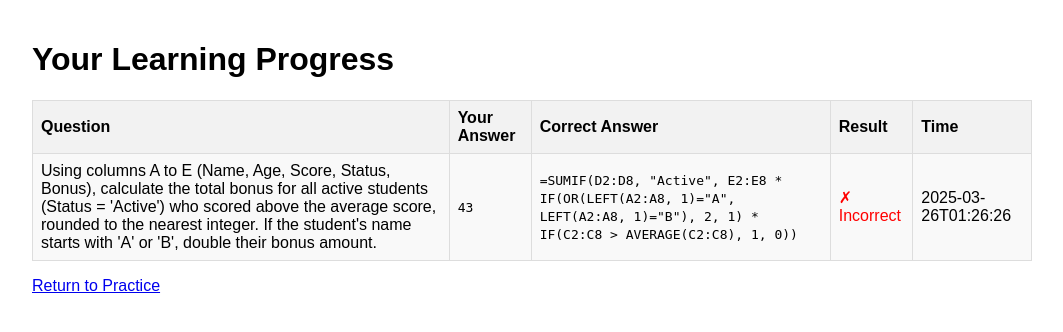
After one commit to Krishong233/deepseek-r1_web_interface, a Flask app: page /spreadsheet-progress in a window 1280 px wide. The commit adds this page. Shown: the top 332 px of the page, without its empty margins (108-1171 px from the left). Run offline with Flask 3, Linux system fonts and the light colour scheme; data comes from the database, SQL or seed files in the repository; both versions use the stored data as it was after the commit.

Commit message:
Add files via upload

````diff
--- a/deepseek_r1_v2/app.py
+++ b/deepseek_r1_v2/app.py
@@ -8,7 +8,14 @@ import random
 import redis
 import re
 import time
+import pandas as pd
+import sqlite3
+import datetime
+import requests
+
+# Initialize Redis for rate limiting and IP blocking
 redis_client = redis.Redis(host='localhost', port=6379, db=0)
+
 # Set up logging
 logging.basicConfig(level=logging.INFO)
 logger = logging.getLogger(__name__)
@@ -27,7 +34,28 @@ client = openai.OpenAI(
     base_url="https://api.deepseek.com/v1"
 )
 
-# Define questions and answers (moved from client-side)
+# Database setup for spreadsheet quiz
+DATABASE = 'quiz_progress.db'
+
+def init_db():
+    conn = sqlite3.connect(DATABASE)
+    c = conn.cursor()
+    c.execute('''
+        CREATE TABLE IF NOT EXISTS quiz_results (
+            id INTEGER PRIMARY KEY AUTOINCREMENT,
+            question TEXT,
+            user_answer TEXT,
+            correct_answer TEXT,
+            correct_flag INTEGER,
+            timestamp TEXT
+        )
+    ''')
+    conn.commit()
+    conn.close()
+
+init_db()
+
+# Define questions and answers for authentication
 questions = [
     {"q": "我的 classno 是什麼？", "a": "23"},
     {"q": "我的中文全名是什麼？", "a": "洪麒翔"},
@@ -47,6 +75,7 @@ def login_required(f):
 def index():
     return render_template("index.html")
 
+# --------------------- Authentication Routes ---------------------
 @app.route("/get_question", methods=["GET"])
 def get_question():
     if session.get("blocked"):
@@ -82,7 +111,7 @@ def validate_answer():
 
 @app.route("/blocked_ips", methods=["GET"])
 def get_blocked_ips():
-    blocked_keys = redis_client.keys("blocked:*")  # 找所有 "blocked:IP" 鍵
+    blocked_keys = redis_client.keys("blocked:*")
     blocked_ips = [key.decode().split(":")[1] for key in blocked_keys]
     return jsonify({"blocked_ips": blocked_ips})
 
@@ -90,8 +119,8 @@ def get_blocked_ips():
 def unblock_ip(ip):
     block_key = f"blocked:{ip}"
     attempts_key = f"attempts:{ip}"
-    redis_client.delete(block_key)  # 刪除封鎖標記
-    redis_client.delete(attempts_key)  # 刪除嘗試次數
+    redis_client.delete(block_key)
+    redis_client.delete(attempts_key)
     return jsonify({"success": True, "message": f"IP {ip} 已解鎖"})
 
 @app.route("/unblock_all", methods=["POST"])
@@ -101,7 +130,7 @@ def unblock_all():
         redis_client.delete(key)
     return jsonify({"success": True, "message": "所有封鎖的 IP 已解除"})
 
-
+# --------------------- Chatroom Routes ---------------------
 @app.route("/chatroom", methods=["GET"])
 @login_required
 def chatroom():
@@ -144,10 +173,8 @@ def chat():
 def reset():
     return render_template("chatroom.html")
 
-# --------------------- New SQL Quiz Generator Endpoints ---------------------
-
+# --------------------- SQL Quiz Routes ---------------------
 def count_subqueries(sql):
-    # Count occurrences of subquery patterns: a '(' followed by SELECT (case-insensitive)
     return len(re.findall(r'\(\s*SELECT', sql, re.IGNORECASE))
 
 # Define fallback questions
@@ -157,17 +184,14 @@ sql_questions = [
     {"q": "Write a SQL query to count the number of customers registered after January 1, 2020.", "a": "SELECT COUNT(*) FROM customers WHERE registration_date > '2020-01-01';"}
 ]
 
-# Serve the SQL quiz page
 @app.route("/sql-test", methods=["GET"])
 def sql_test():
     return render_template("sql-test.html")
 
-# Generate SQL question
 @app.route("/get_sql_question", methods=["GET"])
 def get_sql_question():
-    # 動態生成 prompt，加入隨機性
-    random_seed = random.randint(1, 1000)  # 隨機數字
-    timestamp = int(time.time())  # 當前時間戳
+    random_seed = random.randint(1, 1000)
+    timestamp = int(time.time())
     prompt = f"""
 Generate a SQL quiz question and its correct SQL answer based on the following table schemas.
 The quiz question and answer must be in English.
@@ -210,10 +234,9 @@ department_name  CHAR(100)
         response = client.chat.completions.create(
             model="deepseek-chat",
             presence_penalty=1,
-
             messages=messages,
             max_tokens=1000,
-            temperature=2,  # 增加隨機性（範圍 0-2，默認可能是 0 或低值）
+            temperature=2,
         )
         generated_text = response.choices[0].message.content.strip()
 
@@ -224,7 +247,7 @@ department_name  CHAR(100)
             json_text = json_match.group(0)
         else:
             raise ValueError("No JSON found in API response")
-        # Try to parse the generated text as JSON
+
         result = json.loads(json_text)
         question_text = result.get("question", "")
         answer_text = result.get("answer", "")
@@ -232,16 +255,13 @@ department_name  CHAR(100)
             raise ValueError("Missing question or answer in API response")
     except Exception as e:
         logger.error(f"Error generating SQL quiz question: {e}")
-        # Fallback to a predefined question
         chosen = random.choice(sql_questions)
         question_text = chosen["q"]
         answer_text = chosen["a"]
 
-    # Save the expected answer (normalized) for validation.
     session["sql_correct_answer"] = answer_text.strip().lower()
-    # Append the provided table schemas to the question for display.
+
     table_schema = """
-
 Provided Table Schemas:
 -- employees table
 employee_id   INTEGER    -- Primary Key
@@ -278,15 +298,226 @@ def validate_sql_answer():
     data = request.get_json()
     answer = data.get("answer", "")
 
-
-        # Validate answer against the expected answer (normalized)
     expected = session.get("sql_correct_answer", "").strip().lower()
     if answer.strip().lower() == expected:
         return jsonify({"success": True})
     else:
         return jsonify({"success": False, "message": f"\n{expected}"})
 
-# --------------------------------------------------------------------------
+# --------------------- Spreadsheet Quiz Routes ---------------------
+@app.route("/spreadsheet-test", methods=['GET', 'POST'])
+def spreadsheet_test():
+    if request.method == 'POST':
+        user_answer = request.form.get('answer').strip()
+        if 'current_question' not in session:
+            return redirect(url_for('spreadsheet_test'))
+
+        correct_answer = session['current_question']['correct_answer']
+        question_text = session['current_question']['question']
+
+        is_correct = (user_answer.lower().replace(" ", "") ==
+                     correct_answer.lower().replace(" ", ""))
+
+        # Save to database
+        conn = sqlite3.connect(DATABASE)
+        c = conn.cursor()
+        c.execute('''INSERT INTO quiz_results
+                    (question, user_answer, correct_answer, correct_flag, timestamp)
+                    VALUES (?, ?, ?, ?, ?)''',
+                 (question_text, user_answer, correct_answer,
+                  int(is_correct), datetime.datetime.now().isoformat()))
+        conn.commit()
+        conn.close()
+
+        result = "Correct!" if is_correct else f"Incorrect. The right answer was: {correct_answer}"
+        q, table_html = generate_question()
+        return render_template("spreadsheet-test.html", question=q, table_html=table_html, result=result)
+    else:
+        q, table_html = generate_question()
+        return render_template("spreadsheet-test.html", question=q, table_html=table_html, result="")
+
+@app.route('/spreadsheet-progress')
+def spreadsheet_progress():
+    conn = sqlite3.connect(DATABASE)
+    c = conn.cursor()
+    c.execute('''SELECT question, user_answer, correct_answer, correct_flag, timestamp
+                FROM quiz_results ORDER BY id DESC LIMIT 50''')
+    records = c.fetchall()
+    conn.close()
+    return render_template("progress.html", records=records)
+
+def generate_question():
+    try:
+        question_data = generate_question_with_deepseek()
+
+        if not isinstance(question_data.get("table_data"), dict):
+            raise ValueError("Invalid table data format")
+
+        columns = [str(col) for col in question_data["table_data"]["columns"]]
+        rows = [
+            [str(cell) for cell in row]
+            for row in question_data["table_data"]["rows"]
+        ]
+
+        df = pd.DataFrame(rows, columns=columns)
+
+        question_lower = question_data["question"].lower()
+        for col_letter in ["d", "e", "f"]:
+            if f"column {col_letter}" in question_lower and chr(64 + ord(col_letter)) not in df.columns:
+                df[chr(64 + ord(col_letter))] = ""
+
+        table_html = build_excel_style_table(df)
+
+        session['current_question'] = {
+            'question': question_data["question"],
+            'table_html': table_html,
+            'correct_answer': question_data["formula"],
+            'data_columns': list(df.columns)
+        }
+
+        return question_data["question"], table_html
+
+    except Exception as e:
+        logger.error(f"Question Generation Error: {str(e)}")
+        return (
+            "Calculate total price in Column D (Quantity B * Unit Price C)",
+            build_excel_style_table(pd.DataFrame({
+                "A": ["Product", "Widget", "Gadget"],
+                "B": ["Quantity", 5, 3],
+                "C": ["Unit Price", 12.99, 24.50],
+                "D": ["Total", "", ""]
+            }))
+        )
+
+def build_excel_style_table(df):
+    def escape_html(cell):
+        return str(cell).replace("&", "&amp;").replace("<", "&lt;").replace(">", "&gt;")
+
+    col_headers = "".join(
+        f"<th class='header-cell'>{chr(65 + i)}</th>"
+        for i in range(len(df.columns))
+    )
+
+    rows = []
+    for i in range(len(df)):
+        row_cells = "".join(
+            f"<td>{escape_html(df.iloc[i][col])}</td>"
+            for col in df.columns
+        )
+        rows.append(f"<tr><td class='header-cell'>{i + 1}</td>{row_cells}</tr>")
+
+    return f"""
+    <style>
+        .excel-table {{ border-collapse: collapse; margin: 20px 0; width: 100%; }}
+        .excel-table th, .excel-table td {{
+            border: 1px solid #ddd;
+            padding: 8px;
+            text-align: center;
+            min-width: 80px;
+        }}
+        .header-cell {{
+            background-color: #f2f2f2;
+            font-weight: bold;
+            color: #333;
+        }}
+    </style>
+    <table class='excel-table'>
+        <tr><th class='header-cell'></th>{col_headers}</tr>
+        {"".join(rows)}
+    </table>
+    """
+
+def generate_question_with_deepseek():
+    prompt = """Generate a challenging spreadsheet practice question using ONLY the following functions:
+- Logical: TRUE, FALSE, AND, NOT, OR, IF, ISBLANK
+- Math: ABS, INT, RAND, SQRT, ROUND
+- Aggregation: AVERAGE, MAX, MIN, SUM, SUMIF
+- Counting: COUNT, COUNTA, COUNTBLANK, COUNTIF
+- Text: LOWER, UPPER, PROPER, TRIM, LEN, LEFT, RIGHT, MID, CONCATENATE (&), TEXT, VALUE, CHAR, FIND
+- Lookup: VLOOKUP, RANK
+
+STRICT REQUIREMENTS:
+1. Question must REQUIRE using at least one of these functions (but don't mention function names)
+2. Make the question challenging with multiple conditions or steps
+3. Provide rich table data with 5-8 columns and 6-10 rows
+4. Question should specify exactly which columns and rows to use(can be multiples)
+5. Include the correct formula answer
+6. Return ONLY JSON in this exact format:
+{
+    "question": "Clear English question text specifying columns",
+    "table_data": {
+        "columns": ["Column1", "Column2", ...],
+        "rows": [
+            ["Value1", "Value2", ...],
+            ...
+        ]
+    },
+    "formula": "=CORRECT_FORMULA",
+    "function_type": "FUNCTION_CATEGORY"
+}"""
+
+    try:
+        response = client.chat.completions.create(
+            model="deepseek-chat",
+            messages=[{"role": "user", "content": prompt}],
+            temperature=0.7,
+            max_tokens=3000
+        )
+
+        message_content = response.choices[0].message.content
+
+        if '```json' in message_content:
+            message_content = message_content.split('```json')[1].split('```')[0]
+
+        api_data = json.loads(message_content.strip())
+
+        required_keys = {"question", "table_data", "formula"}
+        if not all(key in api_data for key in required_keys):
+            raise ValueError("Incomplete API response")
+
+        if len(api_data["table_data"]["rows"]) < 5:
+            raise ValueError("Insufficient table rows for complex question")
+
+        return api_data
+
+    except Exception as e:
+        logger.error(f"DeepSeek API Error: {str(e)}")
+        return generate_local_question()
+
+def generate_local_question():
+    examples = [
+        {
+            "question": "Calculate bonus eligibility (column D): Return 'Bonus' if Salary (column C) > 5000 and Department (column B) is 'Sales', otherwise 'Standard'",
+            "table_data": {
+                "columns": ["Employee", "Department", "Salary"],
+                "rows": [
+                    ["E101", "Sales", 5500],
+                    ["E102", "HR", 4800],
+                    ["E103", "IT", 5200],
+                    ["E104", "Sales", 6100],
+                    ["E105", "Sales", 4900]
+                ]
+            },
+            "formula": "=IF(AND(C2>5000,B2=\"Sales\"),\"Bonus\",\"Standard\")",
+            "function_type": "IF"
+        },
+        {
+            "question": "Calculate total price (column D) as Quantity (column B) multiplied by Unit Price (column C)",
+            "table_data": {
+                "columns": ["Product", "Quantity", "Unit Price"],
+                "rows": [
+                    ["Widget", 5, 12.99],
+                    ["Gadget", 3, 24.50],
+                    ["Tool", 10, 8.75],
+                    ["Part", 2, 15.00],
+                    ["Supply", 7, 3.25]
+                ]
+            },
+            "formula": "=B2*C2",
+            "function_type": "MULTIPLICATION"
+        }
+    ]
+    return random.choice(examples)
 
 if __name__ == "__main__":
     app.run(host="0.0.0.0", port=5000, debug=True)
--- /dev/null
+++ b/deepseek_r1_v2/templates/progress.html
@@ -0,0 +1,39 @@
+<!DOCTYPE html>
+<html>
+<head>
+    <title>Your Learning Progress</title>
+    <style>
+        body { font-family: Arial, sans-serif; max-width: 1000px; margin: 0 auto; padding: 20px; }
+        table { border-collapse: collapse; width: 100%; }
+        th, td { border: 1px solid #ddd; padding: 8px; text-align: left; }
+        th { background-color: #f2f2f2; }
+        tr:nth-child(even) { background-color: #f9f9f9; }
+        .correct { color: green; }
+        .incorrect { color: red; }
+    </style>
+</head>
+<body>
+<h1>Your Learning Progress</h1>
+<table>
+    <tr>
+        <th>Question</th>
+        <th>Your Answer</th>
+        <th>Correct Answer</th>
+        <th>Result</th>
+        <th>Time</th>
+    </tr>
+    {% for rec in records %}
+    <tr>
+        <td>{{ rec[0] }}</td>
+        <td><code>{{ rec[1] }}</code></td>
+        <td><code>{{ rec[2] }}</code></td>
+        <td class="{% if rec[3] == 1 %}correct{% else %}incorrect{% endif %}">
+            {% if rec[3] == 1 %}✓ Correct{% else %}✗ Incorrect{% endif %}
+        </td>
+        <td>{{ rec[4][:19] }}</td>
+    </tr>
+    {% endfor %}
+</table>
+<p><a href="{{ url_for('spreadsheet_test') }}">Return to Practice</a></p>
+</body>
+</html>
````
Also changed, not shown: deepseek_r1_v2/templates/index.html (+7 -3 lines), deepseek_r1_v2/templates/spreadsheet-test.html (added, +58 -0 lines), deepseek_r1_v2/quiz_progress.db (added).
